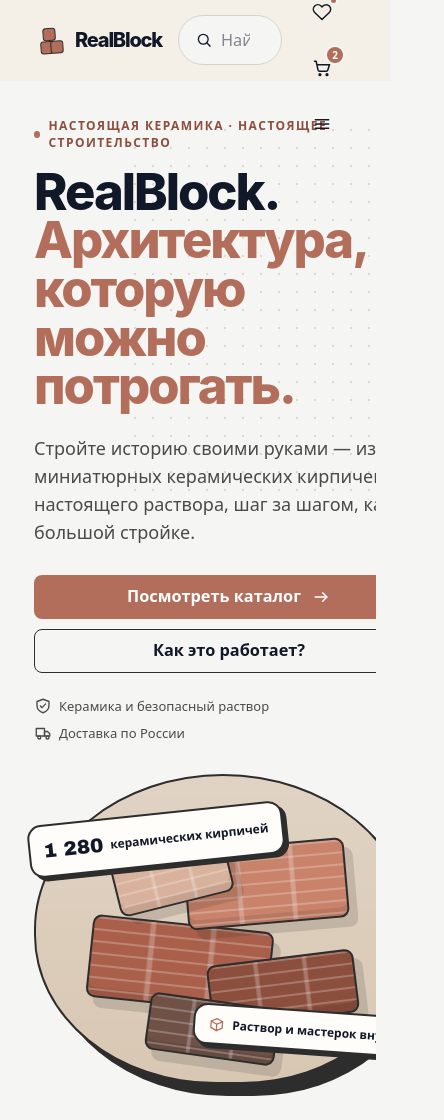
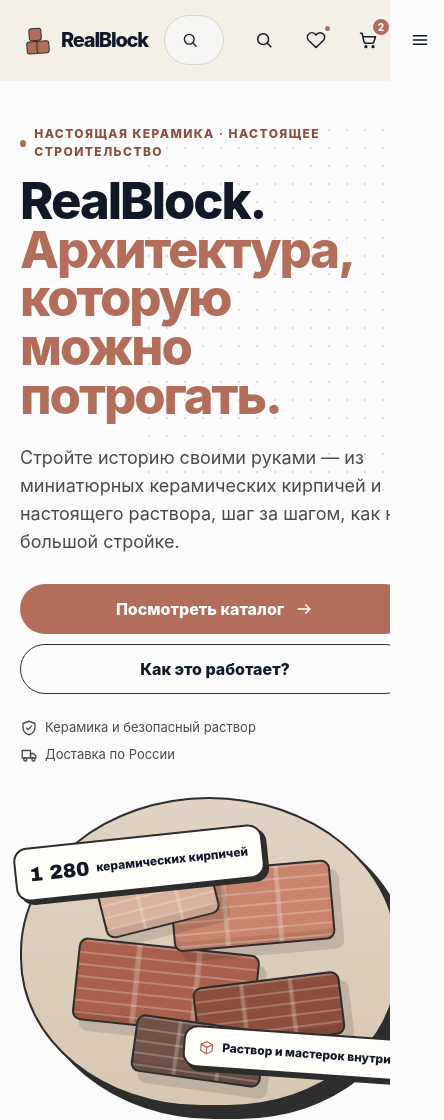
Before and after one commit to vladlenaeks-afk/Daulet, a plain HTML site: page index.html in a window 390 px wide. Shown: the top 1120 px of the page, 444 px wide, since content can reach past the window. Drawn offline with Linux system fonts and the light colour scheme; files that its build step writes are made by us from their sources.

Commit message:
chore(assets+site): add responsive overrides, ensure index.html points to assets and noscript fallback

```diff
--- a/assets/responsive-overrides.css
+++ b/assets/responsive-overrides.css
@@ -1,89 +1,37 @@
-/* Responsive overrides for Desktop and Mobile
-   Lightweight, non-invasive rules to improve layout when source is compiled
-   into a single bundle and we don't have component source code.
+/* responsive-overrides.css
+   Small, mobile-first overrides to make the site readable on phones without changing the main bundle.
+   Placed under assets/ to group all public assets together.
 */
 
 :root{
-  --site-max-width: 1200px;
-  --site-pad: 16px;
-  --fluid-type-min: 15px;
-  --fluid-type-preferred: 1.02rem;
-  --fluid-type-max: 18px;
+  --rb-max-width:1100px;
+  --rb-accent:#111827; /* neutral dark */
+  --rb-muted:#6b7280;
 }
 
-html,body,#root{
+html,body{
   height:100%;
 }
-
 body{
-  box-sizing:border-box;
+  font-family: Inter, system-ui, -apple-system, "Segoe UI", Roboto, "Helvetica Neue", Arial;
+  color:var(--rb-accent);
   margin:0;
-  font-family: system-ui, -apple-system, "Segoe UI", Roboto, "Helvetica Neue", Arial;
-  font-size:clamp(var(--fluid-type-min), var(--fluid-type-preferred), var(--fluid-type-max));
-  -webkit-font-smoothing:antialiased;
-  -moz-osx-font-smoothing:grayscale;
-  line-height:1.45;
-  color: #111827; /* neutral dark */
+  background: #fbfbfb;
 }
 
-/* Make images and media scale to their container */
-img, picture, video, svg, iframe{
-  max-width:100%;
-  height:auto;
-  display:block;
+/* simple container utilities */
+.container{max-width:var(--rb-max-width);margin:0 auto;padding:16px}
+
+/* hero fallback when JS is disabled (keeps spacing consistent) */
+.rb-hero{padding:28px 16px;border-radius:10px;background:white;border:1px solid #eee}
+
+/* buttons */
+.rb-cta{display:inline-block;padding:10px 14px;background:#111827;color:#fff;text-decoration:none;border-radius:8px}
+
+/* Responsive adjustments */
+@media (min-width:640px){
+  .rb-hero h1{font-size:34px}
 }
-
-/* Give the app root some safe padding on small screens */
-#root > * {
-  margin-left:auto;
-  margin-right:auto;
-  padding-left:var(--site-pad);
-  padding-right:var(--site-pad);
-  max-width:var(--site-max-width);
+@media (min-width:1024px){
+  .container{padding:32px}
 }
-
-/* Utility to ensure buttons and controls are tappable on mobile */
-button, a.button, .btn{
-  min-height:44px;
-  min-width:44px;
-  padding:0.5rem 1rem;
-  border-radius:8px;
-}
-
-/* Form fields full-width on small screens */
-input, textarea, select{
-  max-width:100%;
-  box-sizing:border-box;
-}
-
-/* Responsive typography for headings if present */
-h1{font-size:clamp(1.25rem, 2.4vw + 1rem, 2.25rem); margin:0 0 0.5rem 0}
-h2{font-size:clamp(1.05rem, 1.6vw + 0.9rem, 1.6rem); margin:0 0 0.5rem 0}
-
-/* Small-screen tweaks */
-@media (max-width: 640px){
-  :root{ --site-pad: 14px; --site-max-width: 100%; }
-  /* stack horizontal nav/controls if any */
-  nav, .nav, .header-actions{ display:flex; flex-wrap:wrap; gap:0.5rem }
-  /* Make hero images fit nicely */
-  .hero, .masthead{ padding-top:1rem; padding-bottom:1rem }
-}
-
-/* Medium and up */
-@media (min-width: 641px){
-  :root{ --site-pad: 24px; }
-  .container { padding-left: calc(var(--site-pad) * 1.25); padding-right: calc(var(--site-pad) * 1.25); }
-}
-
-/* Desktop wide */
-@media (min-width: 1024px){
-  :root{ --site-max-width: 1200px; --site-pad: 32px }
-  .columns{ display:flex; gap:1.5rem; align-items:flex-start }
-  .column-1-3{ flex:1 1 33% }
-  .column-2-3{ flex:2 1 66% }
-}
-
-/* Performance friendly: prefer-reduced-motion */
-@media (prefers-reduced-motion: reduce){
-  * { animation-duration: 0.001ms !important; animation-iteration-count: 1 !important; transition-duration: 0.001ms !important; }
-}
--- a/index.html
+++ b/index.html
@@ -9,10 +9,10 @@
     />
     <link rel="icon" href="./favicon.svg" />
     <title>RealBlock — архитектура, которую можно потрогать</title>
-    <script type="module" crossorigin src="./index-C7Exl967.js"></script>
-    <link rel="stylesheet" crossorigin href="./index-B3A-b9J8.css">
+    <script type="module" crossorigin src="./assets/index-C7Exl967.js"></script>
+    <link rel="stylesheet" crossorigin href="./assets/index-B3A-b9J8.css">
     <!-- Responsive overrides (non-invasive) -->
-    <link rel="stylesheet" href="./responsive-overrides.css">
+    <link rel="stylesheet" href="./assets/responsive-overrides.css">
 
     <!-- Preload important image and metadata for better performance and social preview -->
     <link rel="preload" href="./og.webp" as="image">
@@ -23,5 +23,25 @@
   </head>
   <body>
     <div id="root"></div>
+
+    <!-- Static fallback for users with JavaScript disabled -->
+    <noscript>
+      <style>
+        /* minimal inline styling for noscript view */
+        .rb-hero{padding:24px;font-family:system-ui,-apple-system,Segoe UI,Roboto,'Helvetica Neue',Arial;max-width:900px;margin:32px auto;background:#fff;border-radius:8px;border:1px solid #eee}
+        .rb-hero h1{font-size:28px;margin:0 0 12px;color:#111}
+        .rb-hero p{margin:0 0 16px;color:#333}
+        .rb-cta{display:inline-block;padding:10px 16px;background:#1f2937;color:#fff;text-decoration:none;border-radius:6px}
+      </style>
+      <section class="rb-hero" aria-labelledby="rb-hero-title">
+        <h1 id="rb-hero-title">RealBlock — архитектура, которую можно потрогать</h1>
+        <p>DIY-наборы из настоящих керамических мини-кирпичей и раствора. Подходит для хобби и архитектурных макетов.</p>
+        <p>
+          <a class="rb-cta" href="mailto:info@example.com?subject=RealBlock%20—%20заказ">Связаться (почта)</a>
+          &nbsp;
+          <a class="rb-cta" href="./og.webp" target="_blank" rel="noopener">Посмотреть изображение</a>
+        </p>
+      </section>
+    </noscript>
   </body>
 </html>
```
